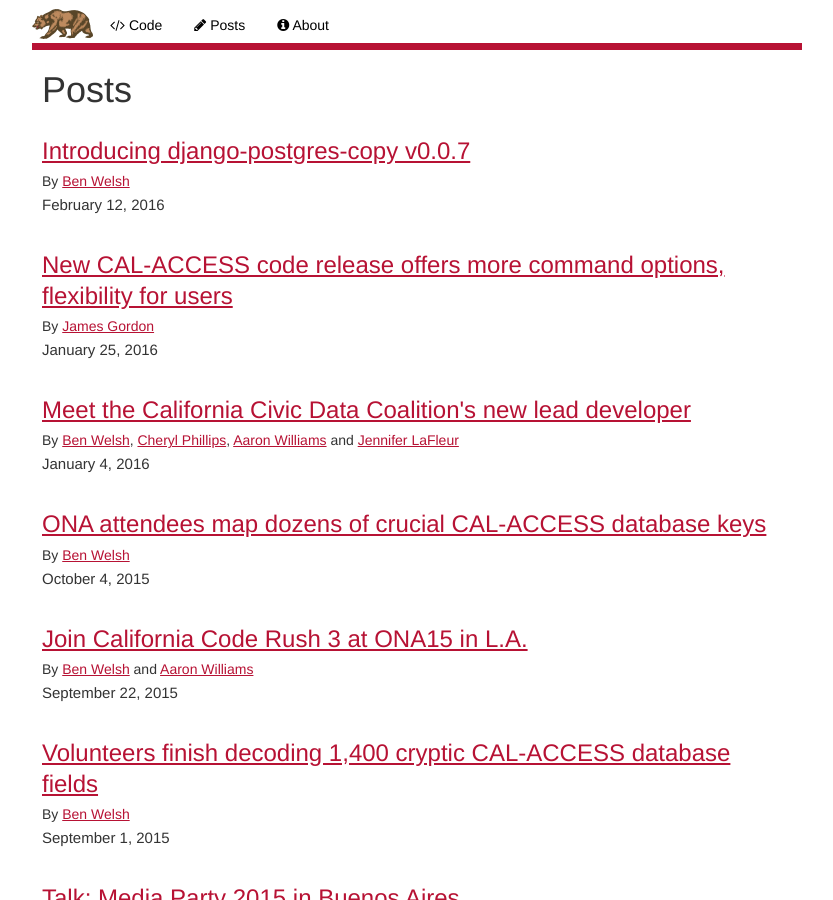
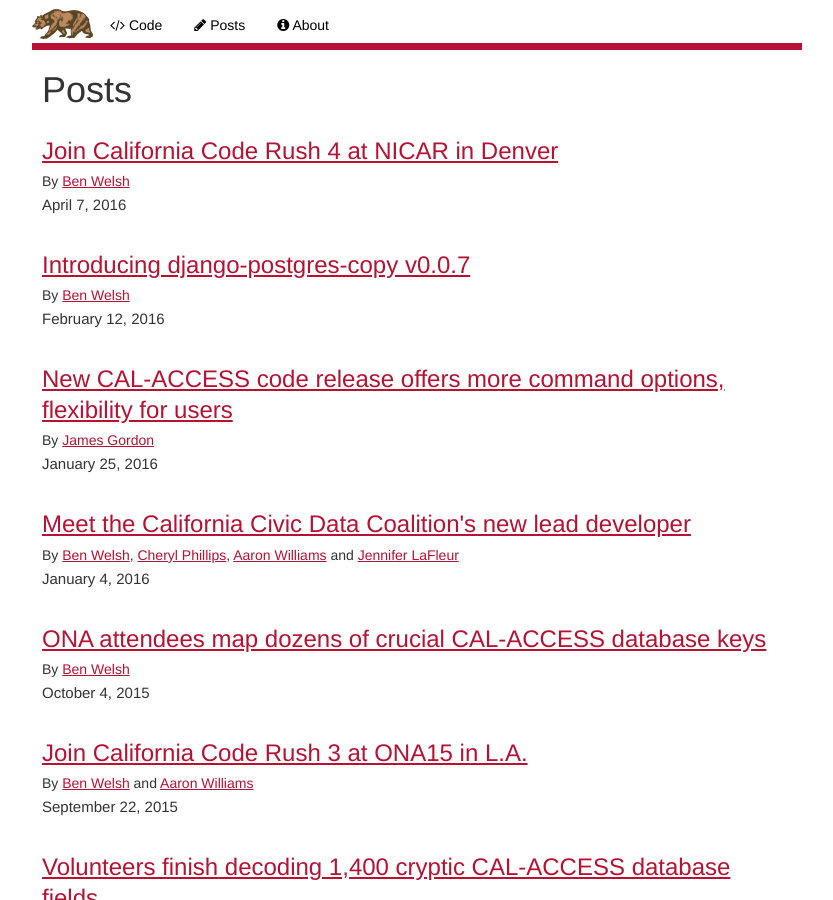
Before and after one commit to palewire/californiacivicdata.org, a Jekyll site: the page built from archive/index.html, in a window 1280 px wide and 900 px high. Shown: the whole window, without its empty margins (223-1056 px from the left). Built offline with Jekyll 4.4.1, drawn with Linux system fonts in a browser that asks for light colours; some of the changed lines change nothing that is shown.

Commit message:
Really rough post before I head to work

```diff
--- /dev/null
+++ b/_posts/2016-04-07-code-rush-4.markdown
@@ -0,0 +1,40 @@
+---
+layout: post
+title: "Join California Code Rush 4 at NICAR in Denver"
+deckhead: "A fourth challenge to hacks, hackers and newbies of all ages"
+byline: "By [Ben Welsh](http://palewi.re/who-is-ben-welsh/)"
+image: "http://www.californiacivicdata.org/img/coderush4.png"
+published: true
+---
+
+NICAR16, the California Civic Data Coalition needs you.
+
+<img src="/img/coderush4.png" height="200" style="margin: 8px 0 0 14px; float:right;">
+
+We've packed up a trunk full of tickets as we continue our open-source quest to
+master [CAL-ACCESS](/about/), the government database tracking California campaign cash.
+
+We're asking you to help us close them out.
+
+We call it the California Code Rush. It’s a simple game. Submit a patch, win a prize.
+
+We've had such a blast running with the idea [at NICAR 2015 in Atlanta](/2015/03/11/code-rush-recap/) and [Media Party 2015 in Buenos Aires](http://www.californiacivicdata.org/2015/09/01/code-rush-2-recap/) and [ONA15 in Los Angeles](/2015/10/04/code-rush-3-recap/) that we're back to try it again.
+
+**Don't worry if you’re new to open source.** Spend some time and we'll guide you through your first contribution, from fork to patch to pull.
+
+A small-sized ticket won't take longer than 20 minutes. You'll learn how to use GitHub, make your first open-source software contribution and walk away with a [limited-edition sticker](/img/coderush3.png) (designed just for this event by our man [Thomas Suh Lauder](https://twitter.com/thomas06037), using his iconoclastic aesthetic, [Eazymorphic Design](https://www.youtube.com/watch?v=dQw4w9WgXcQ)™).
+
+Close a bigger ticket and we'll send you a custom t-shirt.
+
+Our team will be behind the official Los Angeles Times table for most of the conference. Find us there, or flag us down in the the hallways to learn more and get involved.
+
+But you don't have to be in L.A. to win a prize. Close a ticket at any time between now and the conference's close on Sept. 27 and your prize will soon be in the mail.
+
+Dozens of challenges are waiting for you in our two core applications. Grab one to get going.
+
+* [django-calaccess-raw-data](https://github.com/california-civic-data-coalition/django-calaccess-raw-data/issues) A backend app for downloading, extracting and loading the raw data from the state.
+* [django-calaccess-campaign-browser](https://github.com/california-civic-data-coalition/django-calaccess-campaign-browser/issues) A complementary app for refining, reviewing and publishing the raw campaign finance data.
+
+Many of the small ones, particularly the ones asking for [documentation](https://github.com/california-civic-data-coalition/django-calaccess-raw-data/milestones/California%20Code%20Rush%203:%20ONA%2015), won't require you to install any software. But if you take on something big you'll need to download the code [as described here](http://django-calaccess-campaign-browser.californiacivicdata.org/en/latest/howtocontribute.html).
+
+Want to know more? Email me at <a href="mailto:ben.welsh@gmail.com">ben.welsh@gmail.com</a>.
```
Also changed, not shown: _posts/2015-02-26-code-rush.markdown (line endings or trailing spaces), img/coderush4.png (added), 1 other file.
